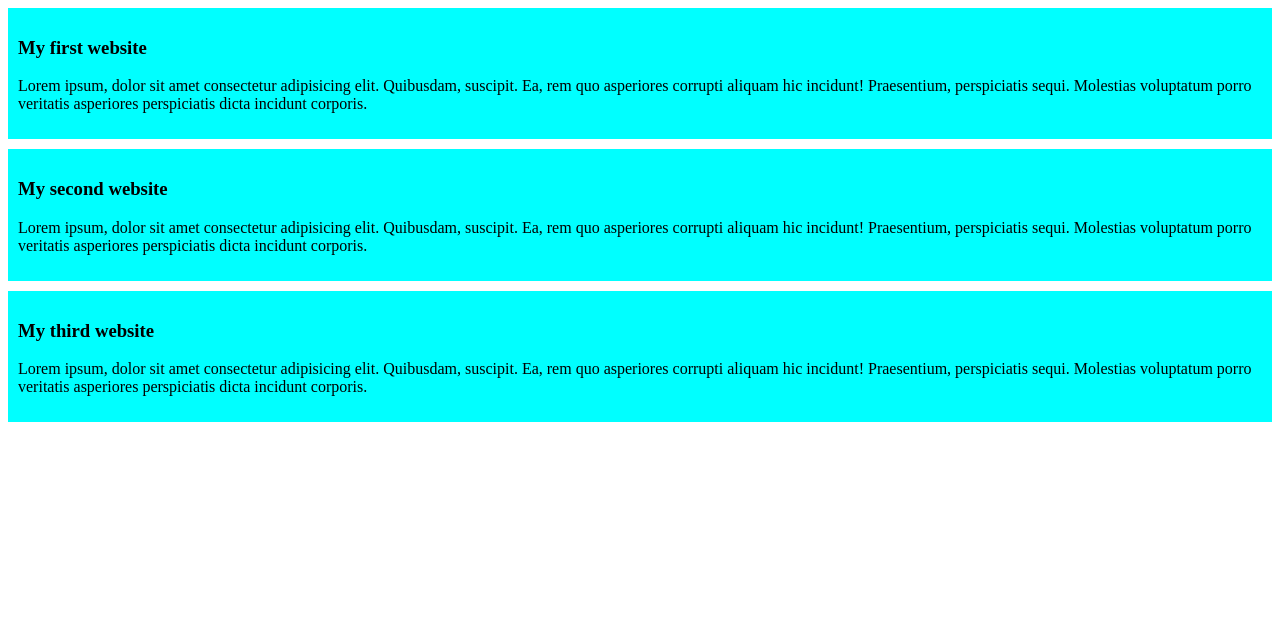
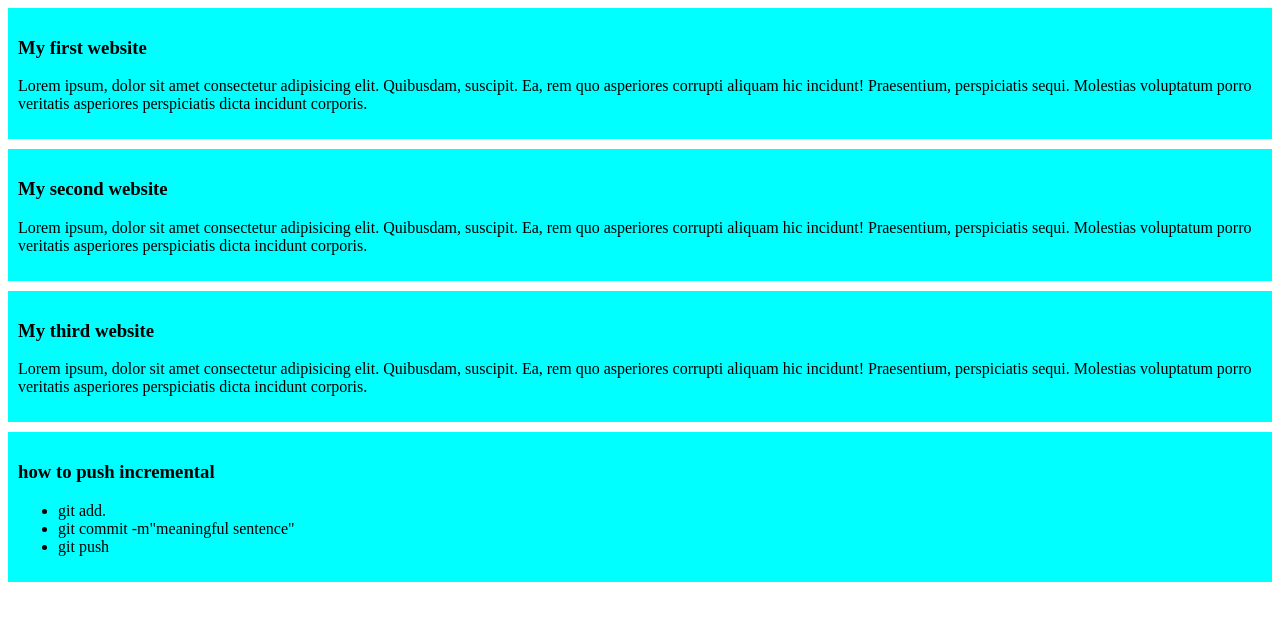
Before and after one commit to Aninda-Joy/My-simple-website, a plain HTML site: page index.html in a window 1280 px wide. Drawn offline with Linux system fonts and the light colour scheme.

Commit message:
added list

```diff
--- a/index.html
+++ b/index.html
@@ -19,5 +19,13 @@
         <h3>My third website</h3>
         <p>Lorem ipsum, dolor sit amet consectetur adipisicing elit. Quibusdam, suscipit. Ea, rem quo asperiores corrupti aliquam hic incidunt! Praesentium, perspiciatis sequi. Molestias voluptatum porro veritatis asperiores perspiciatis dicta incidunt corporis.</p>
     </div>
+    <div>
+        <h3>how to push incremental </h3>
+        <ul>
+            <li>git add.</li>
+            <li>git commit -m"meaningful sentence"</li>
+            <li>git push</li>
+        </ul>
+    </div>
 </body>
 </html>
```
